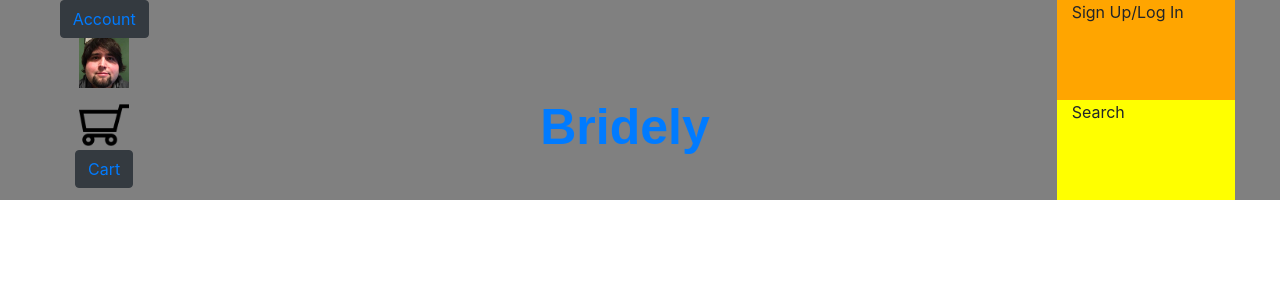
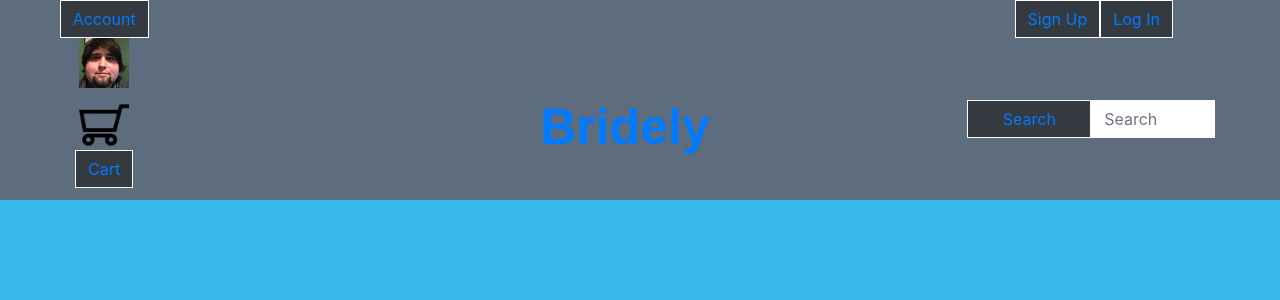
Before and after one commit to nsumma147/Header-Practice, an Angular app: page / in a window 1280 px wide. Shown: the top 300 px of the page. Built offline with nearby package versions, Linux system fonts and the light colour scheme.

Commit message:
bootstrap practice

```diff
--- a/src/app/app.component.css
+++ b/src/app/app.component.css
@@ -1,5 +1,10 @@
+html {
+  background-color: #38B8EB;
+  height:1000px;
+}
+
 body {
-  background-color: gray;
+  background-color: #5D6D7E;
   height: 200px;
 }
 
@@ -45,15 +50,58 @@ div {
 }
 
 #area4 {
-  background-color: orange;
+  background-color: inherit;
+  height: 100px;
+  text-align: center;
+}
+
+#area5 {
+  background-color: inherit;
   height: 100px;
 }
 
-#area5 {
-  background-color: yellow;
-  height: 100px;
+#sign-up-button {
+  border-radius: 0;
+  border-color: white;
+  border-width: 1px;
 }
 
+#log-in-button {
+  border-radius: 0;
+  border-color: white;
+  border-width: 1px;
+}
+
+#account-button {
+  border-radius: 0;
+  border-color: white;
+  border-width: 1px;
+}
+
+#cart-button {
+  border-radius: 0;
+  border-color: white;
+  border-width: 1px;
+}
+
+#title-button {
+}
+
+#search-button {
+  float: left;
+  width: 49%;
+  border-radius: 0;
+  border-color: white;
+  border-width: 1px;
+}
+
+#search-input {
+  float: left;
+  width: 49%;
+  border-radius: 0;
+  border-color: white;
+  border-width: 1px;
+}
 #account-image {
   height:50px;
   width:50px;
--- a/src/app/app.component.html
+++ b/src/app/app.component.html
@@ -16,7 +16,7 @@
     <div class="col-lg-2" id="column-left">
 
       <div class="col" id="area1">
-        <button type="button" class="btn btn-dark"><a href="link.works">Account</a></button>
+        <button type="button" class="btn btn-dark" id="account-button"><a href="link.works">Account</a></button>
         <br>
         <a href="link.works"><img id="account-image" src="assets/img/NickFace.jpeg"></a>
       </div>
@@ -24,7 +24,7 @@
       <div class="col" id="area2">
         <img id="cart-image" src="assets/img/CartPic.png">
         <br>
-        <button type="button" class="btn btn-dark"><a href="link.works">Cart</a></button>
+        <button type="button" class="btn btn-dark" id="cart-button"><a href="link.works">Cart</a></button>
 
       </div>
 
@@ -37,19 +37,28 @@
 
     <div class="col-lg-4" id="column-mid">
       <div class="col" id="area3">
-      <a href="link.works"><strong>Bridely</strong></a>
+      <a href="link.works"><strong id="title-button">Bridely</strong></a>
       </div>
     </div>
 
-    <div class="col-lg-2 col-xs-0">
+    <div class="col-lg-1 col-xs-0">
 
     </div>
 
 
-    <div class="col-lg-2" id ="column-right">
+    <div class="col-lg-3" id ="column-right">
 
-      <div class="col" id="area4">Sign Up/Log In</div>
-      <div class="col" id="area5">Search</div>
+      <div class="col" id="area4">
+        <button type="button" class="btn btn-dark" id="sign-up-button"><a href="link.works">Sign Up</a></button>
+        <button type="button" class="btn btn-dark" id="log-in-button"><a href="link.works">Log In</a></button>
+
+      </div>
+
+      <div class="col" id="area5">
+          <button type="button" class="btn btn-dark" id="search-button"><a href="link.works">Search</a></button>
+          <input type="email" class="form-control" id="search-input" placeholder="Search">
+
+      </div>
 
 
     </div>
```
